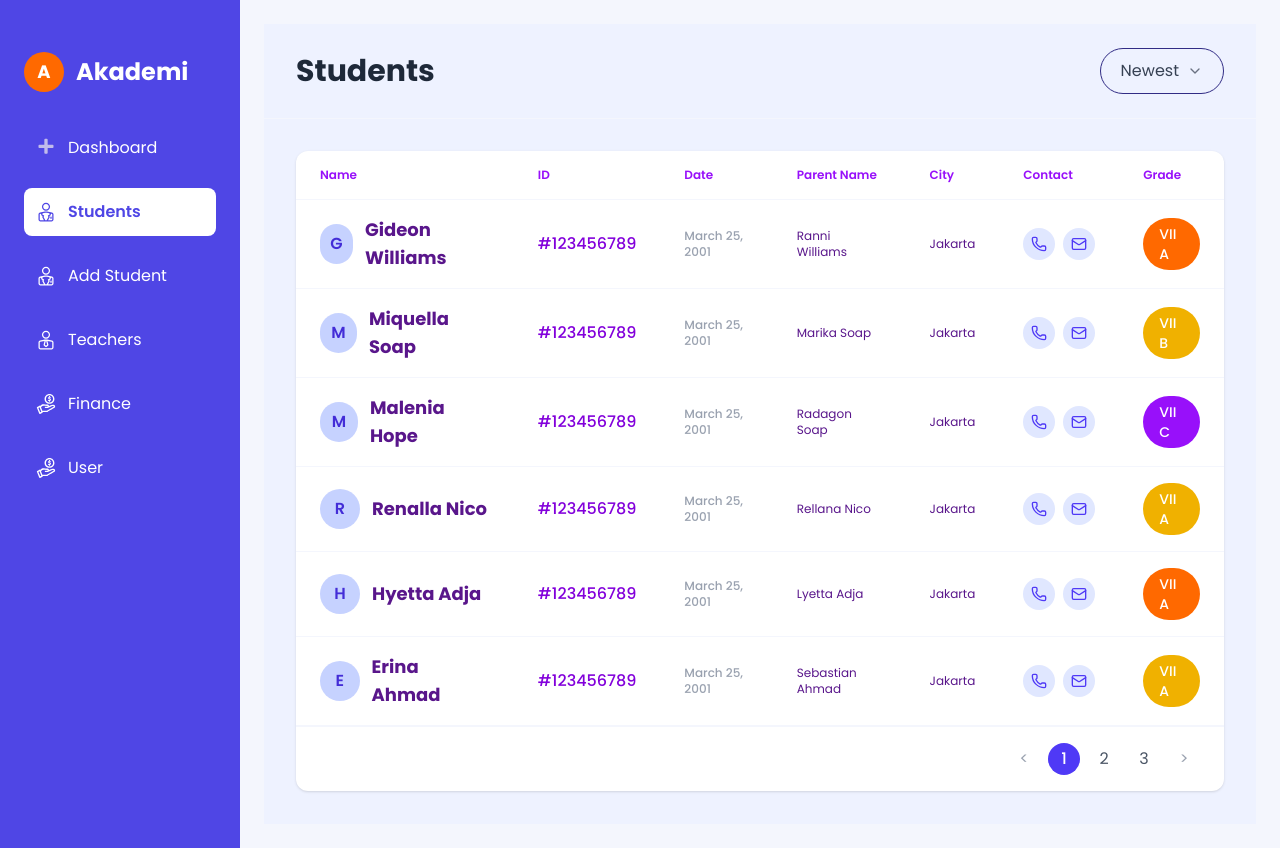
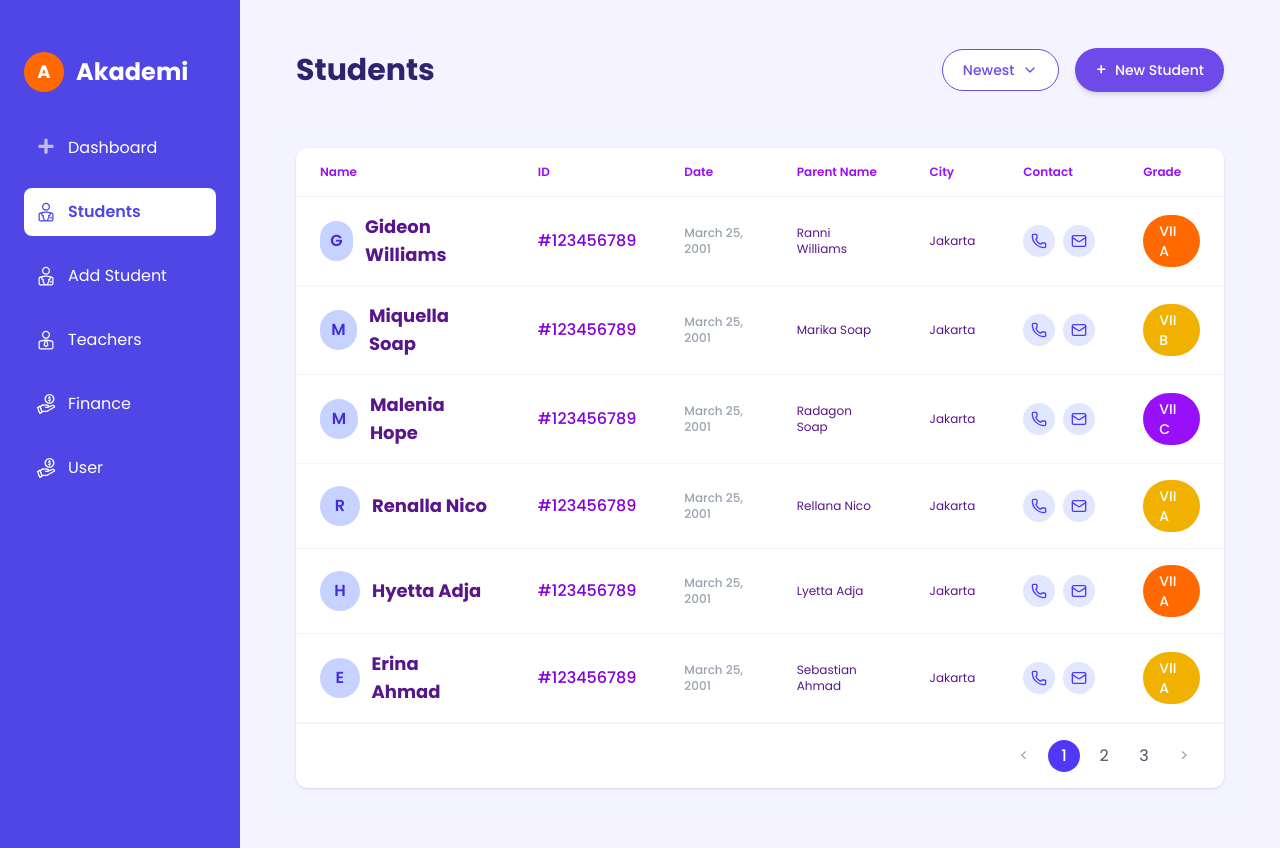
Before and after one commit to TakedaB/akademi, a Next.js app: page /students in a window 1280 px wide. Built offline with nearby package versions, Linux system fonts and the light colour scheme.

Commit message:
Fix: corrected dashboard SVG and updated sidebar icons

```diff
--- a/app/components/Layout/MenuItem.jsx
+++ b/app/components/Layout/MenuItem.jsx
@@ -1,5 +1,4 @@
-import React from "react";
-import clsx from "clsx";
+
 
 function MenuItem({ icon, label, active = false }) {
   return (
--- a/app/globals.css
+++ b/app/globals.css
@@ -15,12 +15,12 @@
 @media (prefers-color-scheme: dark) {
   :root {
     --background: #F4F6FD;
-    --foreground: #F4F6FD;;
+    --foreground: #F4F6FD;
   }
 }
 
 body {
-  background:#F4F6FD;
+  background-color: #F5F3FF; /* ou teste #F6F4FF */
   color: var(--foreground);
   font-family: Poppins, sans-serif;
 }
--- a/app/layout.js
+++ b/app/layout.js
@@ -15,7 +15,7 @@ const poppins = Poppins ({
 export default function RootLayout({ children }) {
   return (
     <html lang="en">
-      <body className={`${poppins.className} flex min-h-screen bg-[#F4F6FD]`}
+      <body className={`${poppins.className} flex min-h-screen bg-[#F5F3FF]`}
       >
         {/* Sidebar fixa à esquerda */}
         <Sidebar />
--- a/app/students/page.jsx
+++ b/app/students/page.jsx
@@ -76,25 +76,24 @@ export default function StudentDashboard() {
   ];
 
   return (
-    <div className="flex h-screen bg-gray-100">
-      {/* Main Content */}
-      <main className="bg-indigo-50 flex-1 overflow-auto">
-        {/* Header */}
-        <header className="bg-indigo-50 border-b px-8 py-6">
-          <div className="flex items-center justify-between">
-            <h1 className="text-3xl font-bold text-gray-800">Students</h1>
+    <div className="flex h-screen bg-[#F5F3FF]">
+      <main className=" flex-1 overflow-auto bg-[#F3F4FF]">
+
+        <header className="bg-[#F5F3FF] px-8 py-6 flex items-center justify-between">
+            <h1 className="text-3xl font-bold text-[#2E236C]">Students</h1>
 
             <div className="flex items-center gap-4">
-              {/* Sort dropdown */}
-              <div className="relative">
-                <button className="flex items-center gap-2 px-5 py-2.5 border border-indigo-900 rounded-full hover:bg-gray-50">
-                  <span className="text-gray-700">{selectedSort}</span>
-                  <ChevronDown size={16} className="text-gray-500" />
+                <button className='flex items-center gap-2 px-5 py-2.5 border border-[#6E4AE9] text-[#6E4AE9] rounded-full font-medium text-sm bg-white transition-colors'>
+                  <span>{selectedSort}</span>
+                  <ChevronDown size={16} />
+                </button>
+
+                <button className='flex items-center gap-2 px-5 py-2.5 rounded-full bg-[#6E4AE9] text-white font-medium text-sm shadow-md hover:bg-[#5A3FC0] transition-all'>
+                  <span className='text-base'>+</span>
+                  <span>New Student</span>
                 </button>
               </div>
-            </div>
-          </div>
-        </header>
+          </header>
 
         {/* Table */}
         <div className="p-8">
```
